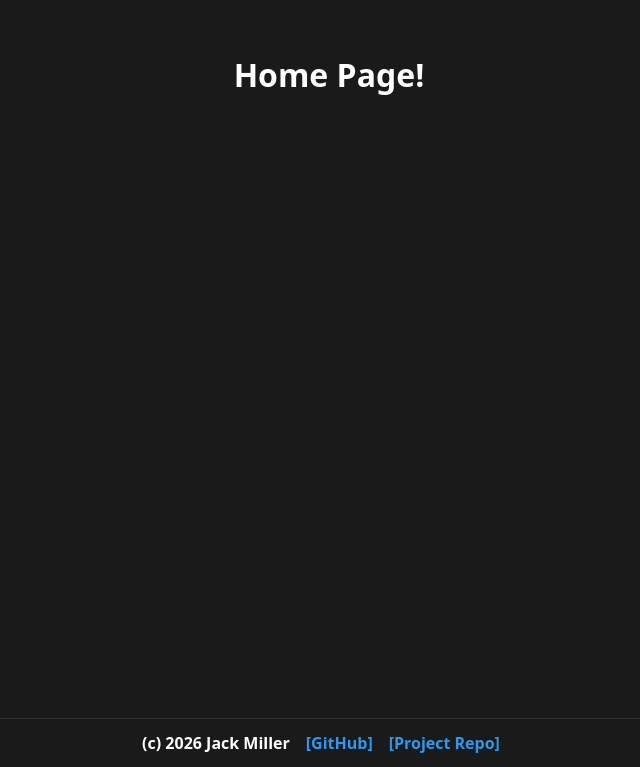
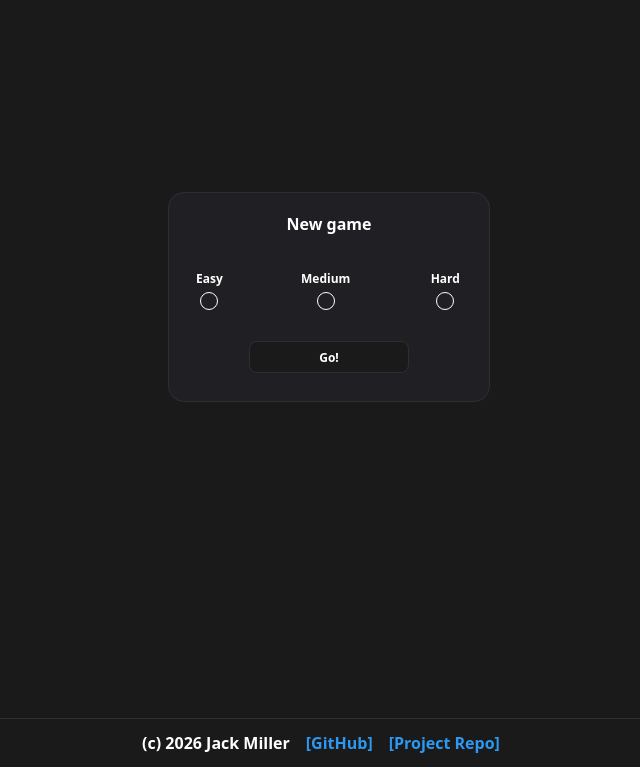
Before and after one commit to millerjw2000/python_dartbot, a Flask app: page / in a window 1280 px wide. Shown: the part 33-800 px from the top of the page, without its empty margins (311-951 px from the left). Run offline with Flask 3, Linux system fonts and the light colour scheme; some libraries are stand-ins or nearby versions.

Commit message:
frontend work for index page

```diff
--- /dev/null
+++ b/static/index.js
@@ -0,0 +1,40 @@
+const diff_1 = document.getElementById('diff_1')
+const diff_2 = document.getElementById('diff_2')
+const diff_3 = document.getElementById('diff_3')
+const new_game_submit_button = document.getElementById('new_game_submit_button')
+let selected_diff = 0
+
+diff_1.addEventListener("click", function(event) {
+
+    diff_1.classList.replace('unselected','selected')
+    diff_2.classList.replace('selected','unselected')
+    diff_3.classList.replace('selected','unselected')
+    selected_diff = 1
+
+});
+
+diff_2.addEventListener("click", function(event) {
+
+    diff_2.classList.replace('unselected','selected')
+    diff_1.classList.replace('selected','unselected')
+    diff_3.classList.replace('selected','unselected')
+    selected_diff = 2
+
+});
+
+diff_3.addEventListener("click", function(event) {
+
+    diff_3.classList.replace('unselected','selected')
+    diff_2.classList.replace('selected','unselected')
+    diff_1.classList.replace('selected','unselected')
+    selected_diff = 3
+
+});
+
+new_game_submit_button.addEventListener("click", function(event) {
+
+    if (selected_diff === 0) {
+        return
+    }
+
+});
--- a/static/styles.css
+++ b/static/styles.css
@@ -94,6 +94,7 @@ footer a {
     border: 1px solid var(--font-color);
 
 }
+
 .unselected {
 
     background: none;
@@ -220,3 +221,58 @@ footer a {
     font-weight: 600;
     color: var(--font-color)
 }
+
+.new_game_form {
+    margin-top: 10rem;
+    width: 20rem;
+    height: 13rem;
+    display: flex;
+    border: 1px solid var(--secondary-color);
+    border-radius: 1rem;
+    font-weight: 600;
+    background-color: var(--tertiary-color);
+}
+
+.new_game_form table {
+    width: 100%;
+    height: 100%;
+}
+
+.new_game_form td {
+    text-align: center;
+}
+
+.difficulty_labels {
+    font-size: .75rem;
+}
+
+.difficulty_section {
+    display: flex;
+    justify-content: center;
+    margin-top: -1rem;
+}
+
+.difficulty {
+    height: 1rem;
+    width: 1rem;
+    border: 1px solid var(--font-color);
+    border-radius: 2rem;
+}
+
+#new_game_submit_button {
+    border-style: none;
+    font-family: inherit;
+    font-weight: 600;
+    width: 10rem;
+    align-self: center;
+    height: 2rem;
+    border: 1px solid var(--secondary-color);
+    border-radius: .5rem;
+    background-color: var(--primary-color);
+    font-size: .75rem;
+    color: inherit;
+}
+
+#new_game_submit_button:hover {
+    background-color: var(--secondary-color);
+}
--- a/templates/index.html
+++ b/templates/index.html
@@ -5,5 +5,44 @@ Home page
 {% endblock %}
 
 {% block content %}
-    <h1> Home Page!</h1>
+
+    <div class="new_game_form">
+        <table>
+            <tr>
+                <td colspan="5">New game</td>
+            </tr>
+            <tr class="difficulty_labels">
+                <td>Easy</td>
+                <td></td>
+                <td>Medium</td>
+                <td></td>
+                <td>Hard</td>
+            </tr>
+            <tr>
+                <td>
+                    <div class="difficulty_section">
+                        <div id='diff_1' class='difficulty unselected'></div>
+                    </div>
+                </td>
+                <td></td>
+                <td>
+                    <div class="difficulty_section">
+                        <div id='diff_2' class='difficulty unselected'></div>
+                    </div>
+                </td>
+                <td></td>
+                <td>
+                    <div class="difficulty_section">
+                        <div id='diff_3' class='difficulty unselected'></div>
+                    </div>
+                </td>
+            </tr>
+            <tr>
+                <td colspan="5"><button id='new_game_submit_button'>Go!</button></td>
+            </tr>
+        </table>
+    </div>
+
+    <script src="{{ url_for('static', filename='index.js') }}"></script>
+
 {% endblock %}
```
Also changed, not shown: static/dartboard.js (line endings or trailing spaces).
